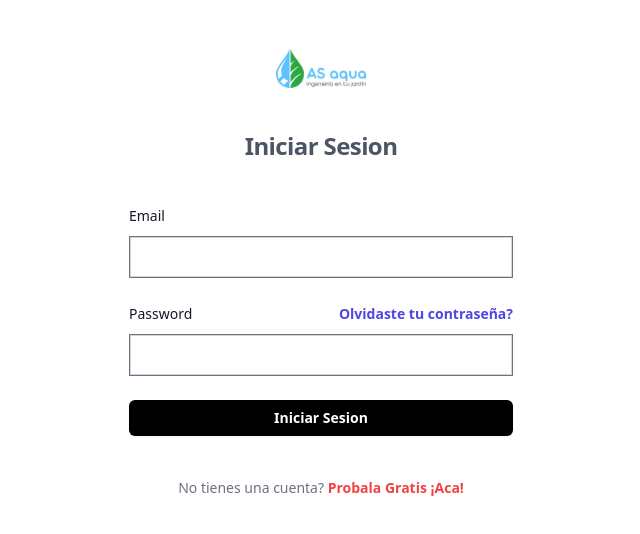
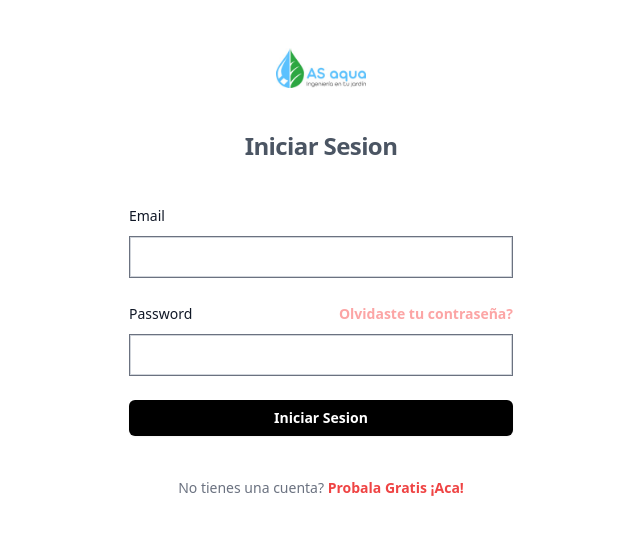
Before and after one commit to dmbruno/AQUA, a React (Create React App) app: page / in a window 1280 px wide. Shown: the top 534 px of the page, without its empty margins (319-959 px from the left). Built offline with nearby package versions, Linux system fonts and the light colour scheme.

Commit message:
fix estilos4

```diff
--- a/src/componentes/IniciarSesion.jsx
+++ b/src/componentes/IniciarSesion.jsx
@@ -81,7 +81,7 @@
                 Password
               </label>
               <div className="text-sm">
-                <a href="#" className=" text-black font-semibold text-indigo-600 hover:text-indigo-500">
+                <a href="#" className=" text-red-300 font-semibold text-indigo-600 hover:text-indigo-500">
                   Olvidaste tu contraseña?
                 </a>
               </div>
```
